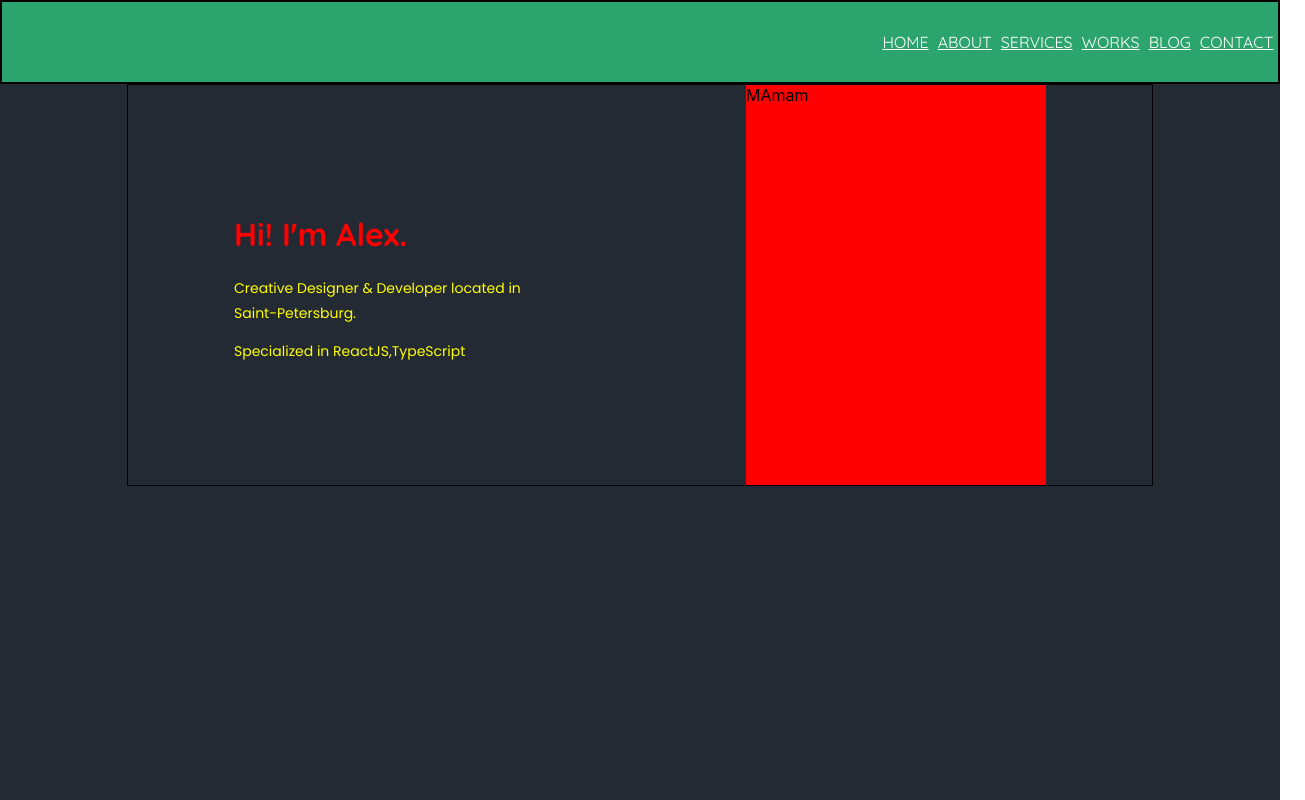
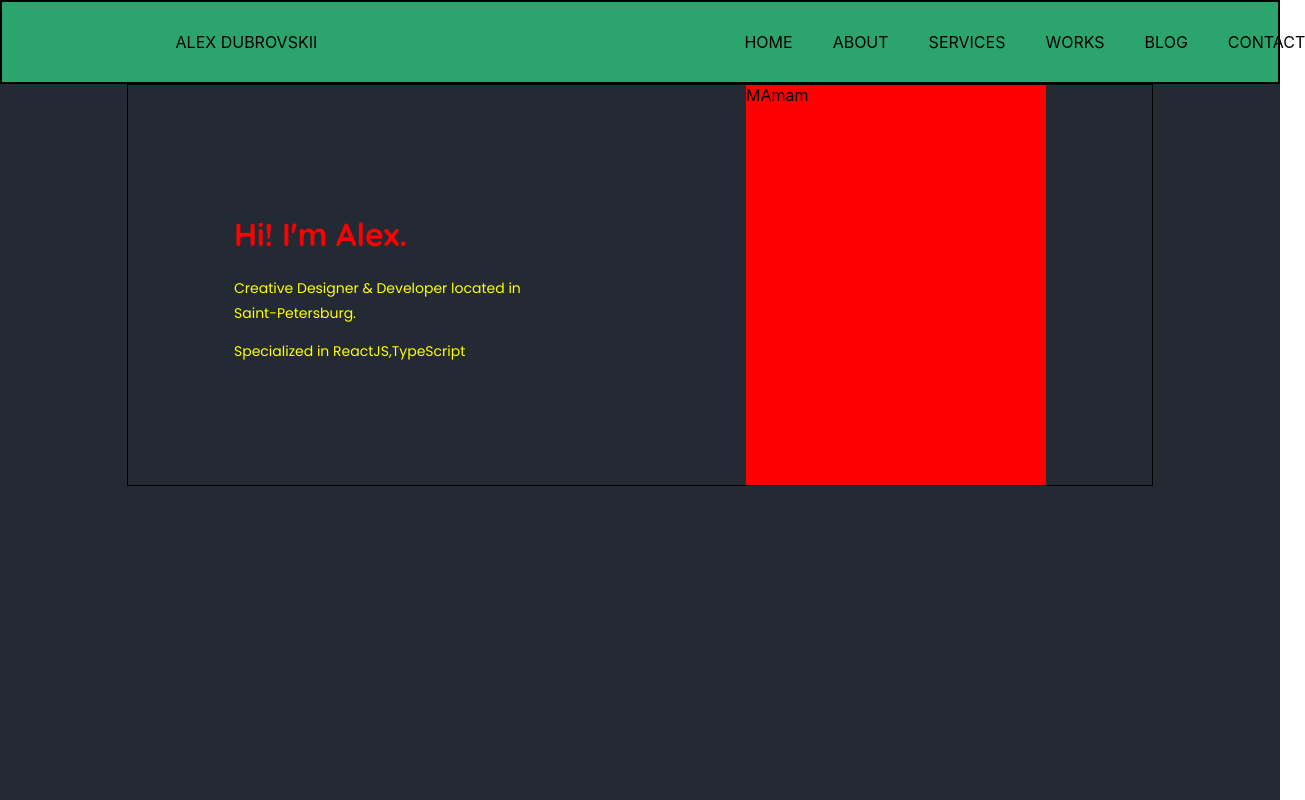
Before and after one commit to omgpiu/portfolio, a React (Create React App) app: page / in a window 1280 px wide. Shown: the top 800 px of the page, 1305 px wide, since content can reach past the window. Built offline with nearby package versions, Linux system fonts and the light colour scheme.

Commit message:
Header name,map

```diff
--- a/src/header/Header.module.css
+++ b/src/header/Header.module.css
@@ -1,8 +1,8 @@
-.header{
+.header {
     height: 80px;
     background-color: #2ca46d;
     border: black solid 2px;
     display: flex;
-    justify-content: flex-end;
+    justify-content: space-around;
     align-items: center;
 }
--- a/src/header/Header.tsx
+++ b/src/header/Header.tsx
@@ -3,11 +3,12 @@ import st from './Header.module.css'
 import Nav from '../nav/Nav';
 
 
-
-const Header =()=>{
+const Header = () => {
     return <div className={st.header}>
-
-        <Nav/>
+        <div className={st.item}>ALEX DUBROVSKII</div>
+        <div className={st.item}>
+            <Nav/>
+        </div>
 
 
     </div>
--- a/src/nav/Nav.tsx
+++ b/src/nav/Nav.tsx
@@ -3,13 +3,18 @@ import st from './Nav.module.css';
 
 
 const Nav = () => {
-    return <div className={st.nav}>
-        <a href="https://www.google.com/">HOME</a>
-        <a href="https://www.google.com/">ABOUT</a>
-        <a href="https://www.google.com/">SERVICES</a>
-        <a href="https://www.google.com/">WORKS</a>
-        <a href="https://www.google.com/">BLOG</a>
-        <a href="https://www.google.com/">CONTACT</a>
+    const navArray = ['HOME', 'ABOUT', 'SERVICES', 'WORKS', 'BLOG', 'CONTACT']
+    return <div>
+        {/*<a href="https://www.google.com/">HOME</a>*/}
+        {/*<a href="https://www.google.com/">ABOUT</a>*/}
+        {/*<a href="https://www.google.com/">SERVICES</a>*/}
+        {/*<a href="https://www.google.com/">WORKS</a>*/}
+        {/*<a href="https://www.google.com/">BLOG</a>*/}
+        {/*<a href="https://www.google.com/">CONTACT</a>*/}
+        <ul className={st.nav}>
+            {navArray.map(el =>
+                <ol>{el}</ol>)}
+        </ul>
 
 
     </div>;
```
